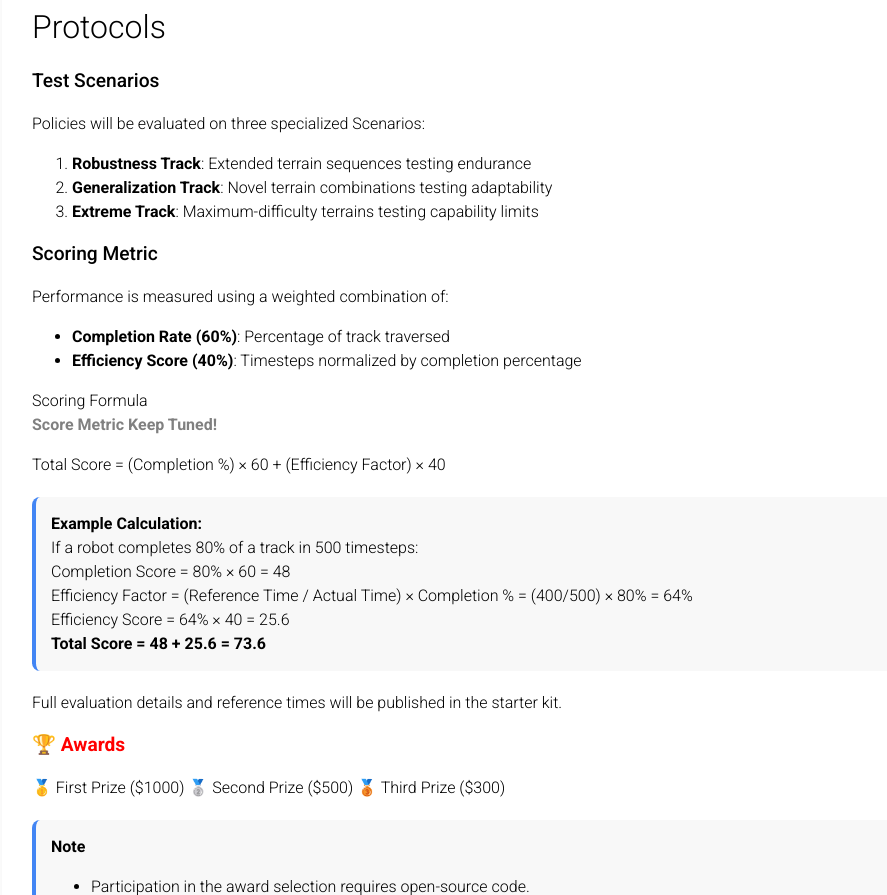
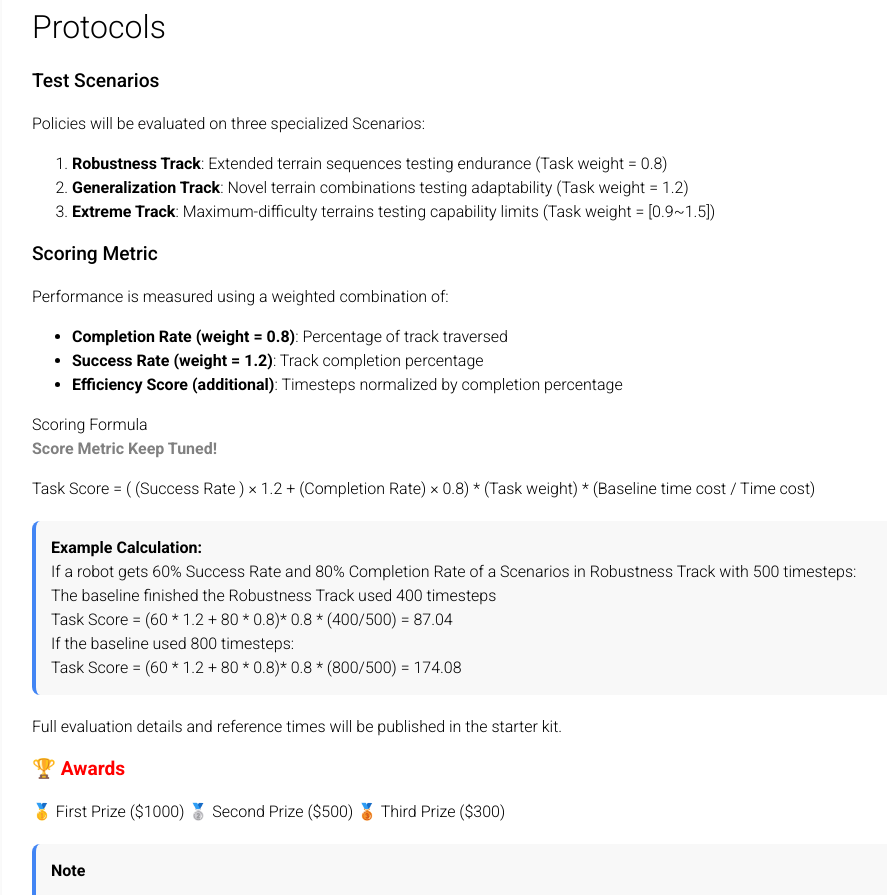
Before and after one commit to fanyahao1/ICCV_workshop, a plain HTML site: page index.html in a window 1280 px wide. Shown: the part 2639-3534 px from the top of the page, without its empty margins (138-1025 px from the left). Drawn offline with Linux system fonts and the light colour scheme.

Commit message:
update protocols

```diff
--- a/index.html
+++ b/index.html
@@ -45,11 +45,10 @@
       <p>Participants will develop locomotion policies for humanoid robots navigating three specially designed terrain tracks:</p>
 
       <h3>Robotic Platforms</h3>
-      <p>Choose from four state-of-the-art humanoid models:</p>
+      <p>Choose from three widely used humanoid models:</p>
       <ul>
         <li>Unitree G1</li>
         <li>Unitree H1_2</li>
-        <li>Fourier GR-1</li>
         <li>N1 Humanoid</li>
       </ul>
 
@@ -57,9 +56,10 @@
       <p>Your goal is twofold:</p>
       <ol>
         <li><strong>Maximize traversal distance</strong> - Go as far as possible on each terrain track</li>
+        <li><strong>Reach high success rate </strong> - Try to finish the whole track</li>
         <li><strong>Minimize completion time</strong> - If you complete the track, faster times earn higher scores</li>
       </ol>
-      <p>The final score combines both distance coverage and efficiency metrics.</p>
+      <p>The final score combines both distance coverage and success rate with additional efficiency metrics</p>
     </div>
 
     <!-- New Policy & Participation Section -->
@@ -116,29 +116,32 @@
       <h3>Test Scenarios</h3>
       <p>Policies will be evaluated on three specialized Scenarios:</p>
       <ol>
-        <li><strong>Robustness Track</strong>: Extended terrain sequences testing endurance</li>
-        <li><strong>Generalization Track</strong>: Novel terrain combinations testing adaptability</li>
-        <li><strong>Extreme Track</strong>: Maximum-difficulty terrains testing capability limits</li>
+        <li><strong>Robustness Track</strong>: Extended terrain sequences testing endurance (Task weight = 0.8)</li>
+        <li><strong>Generalization Track</strong>: Novel terrain combinations testing adaptability (Task weight = 1.2)</li>
+        <li><strong>Extreme Track</strong>: Maximum-difficulty terrains testing capability limits (Task weight = [0.9~1.5])</li>
       </ol>
 
       <h3>Scoring Metric</h3>
       <p>Performance is measured using a weighted combination of:</p>
       <ul>
-        <li><strong>Completion Rate (60%)</strong>: Percentage of track traversed</li>
-        <li><strong>Efficiency Score (40%)</strong>: Timesteps normalized by completion percentage</li>
+        <li><strong>Completion Rate (weight = 0.8)</strong>: Percentage of track traversed</li>
+        <li><strong>Success Rate (weight = 1.2)</strong>: Track completion percentage</li>
+        <li><strong>Efficiency Score (additional)</strong>: Timesteps normalized by completion percentage</li>
       </ul>
 
       <h4>Scoring Formula</h4>
       <div style="color: gray;"><strong>Score Metric Keep Tuned!</strong></div>
-      <p>Total Score = (Completion %) × 60 + (Efficiency Factor) × 40</p>
+      <p>Task Score = ( (Success Rate ) × 1.2 + (Completion Rate) × 0.8) * (Task weight) * (Baseline time cost / Time cost)</p>
 
       <div class="highlight-box">
         <strong>Example Calculation:</strong><br>
-        If a robot completes 80% of a track in 500 timesteps:<br>
-        Completion Score = 80% × 60 = 48<br>
-        Efficiency Factor = (Reference Time / Actual Time) × Completion % = (400/500) × 80% = 64%<br>
-        Efficiency Score = 64% × 40 = 25.6<br>
-        <strong>Total Score = 48 + 25.6 = 73.6</strong>
+
+        If a robot gets 60% Success Rate and 80% Completion Rate of a Scenarios in Robustness Track with 500 timesteps:<br>
+        The baseline finished the Robustness Track used 400 timesteps<br>
+        Task Score = (60 * 1.2 + 80 * 0.8)* 0.8 * (400/500) = 87.04<br>
+
+        If the baseline used 800 timesteps:<br>
+        Task Score = (60 * 1.2 + 80 * 0.8)* 0.8 * (800/500) = 174.08<br>
       </div>
 
       <p>Full evaluation details and reference times will be published in the starter kit.</p>
```
